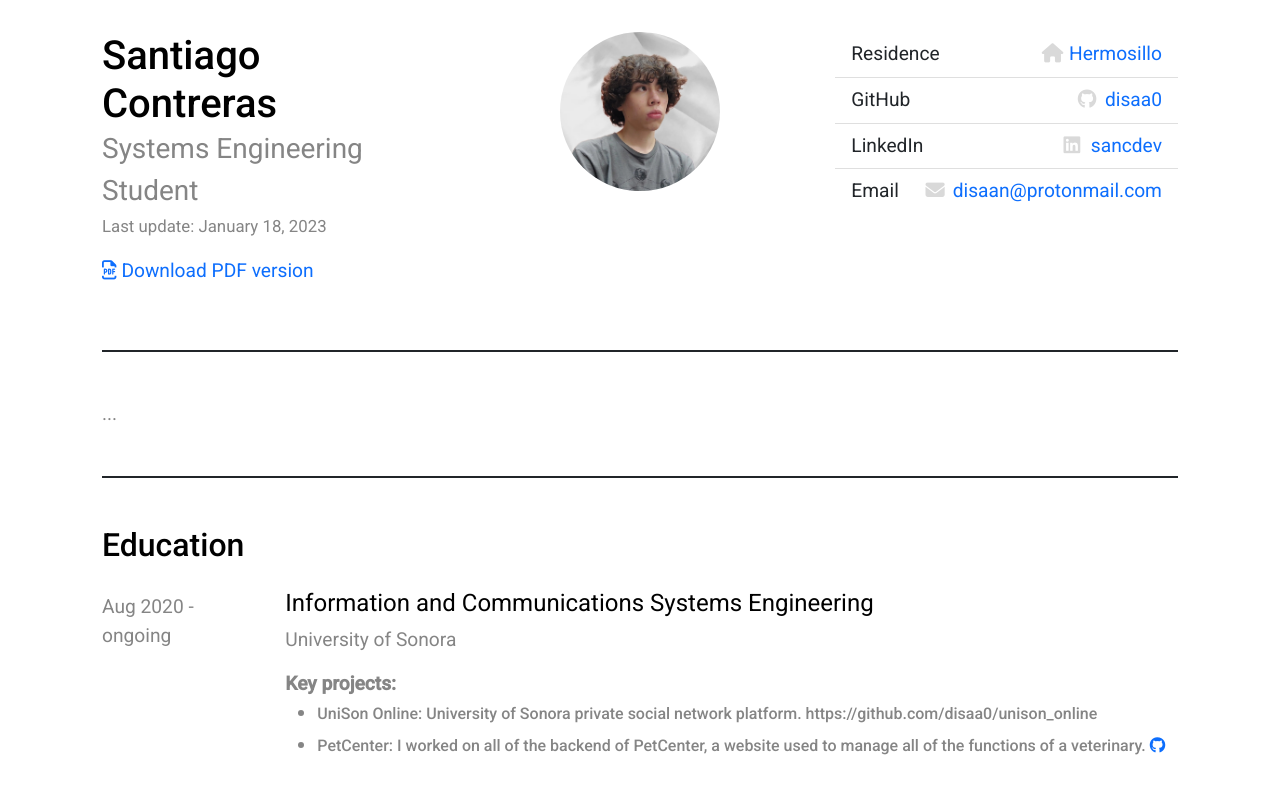
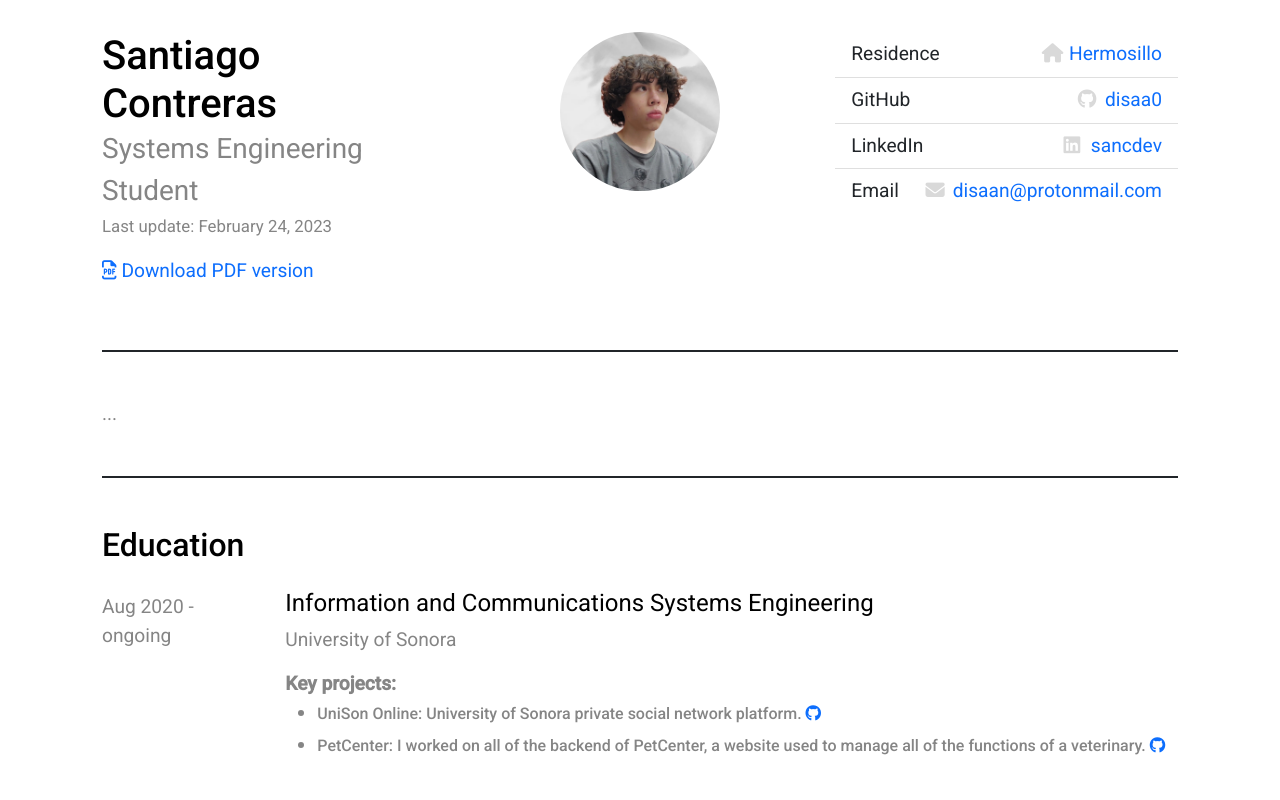
Before and after one commit to disaa0/cv, a plain HTML site: page index.html in a window 1280 px wide. Shown: the top 800 px of the page. Drawn offline with nearby package versions, Linux system fonts and the light colour scheme.

Commit message:
Deploying to gh-pages from  @ f1321c2d63d8a5a5b82e10d412691913e46f9fac 🚀

```diff
--- a/index.html
+++ b/index.html
@@ -24,7 +24,7 @@
                 </div>
                 <div>
                     <p>
-                        <time datetime="" class="small">Last update: January 18, 2023</time>
+                        <time datetime="" class="small">Last update: February 24, 2023</time>
                     </p>
                     <p>
                         <span class="screen"><a href="santiago-contreras.systems-engineering-student.pdf"><i class="far fa-file-pdf"></i>Download PDF version</a></span>
@@ -83,7 +83,7 @@
                <li>
                    <h6>UniSon Online:
           University of Sonora private social network platform.
-          https://github.com/disaa0/unison_online</h6>
+          <a href="https://github.com/disaa0/unison_online"> <i class="fa-brands fa-github"></i> </a></h6>
             </li>
                <li>
                    <h6>PetCenter:
```
Also changed, not shown: 1 other file.
